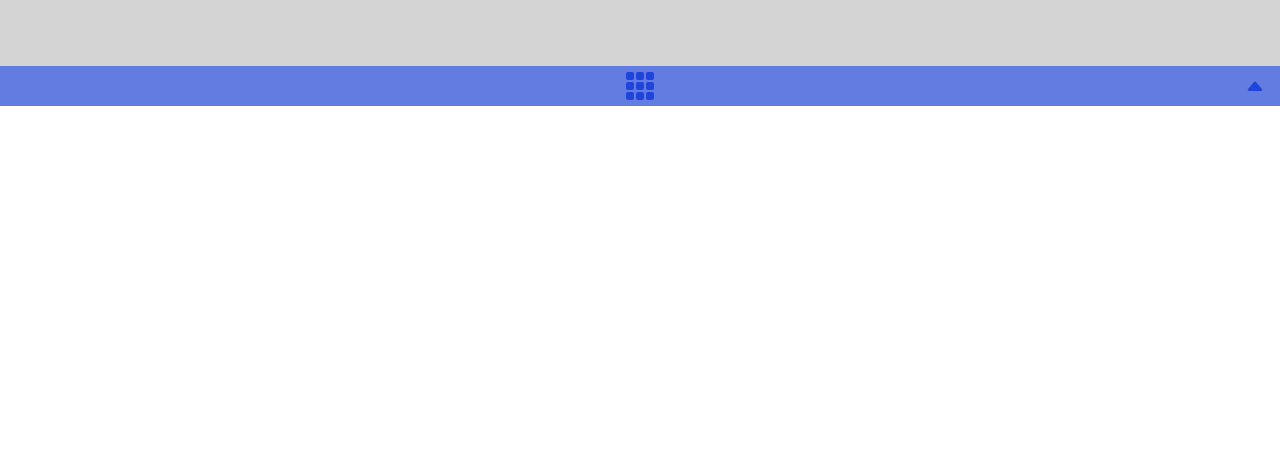
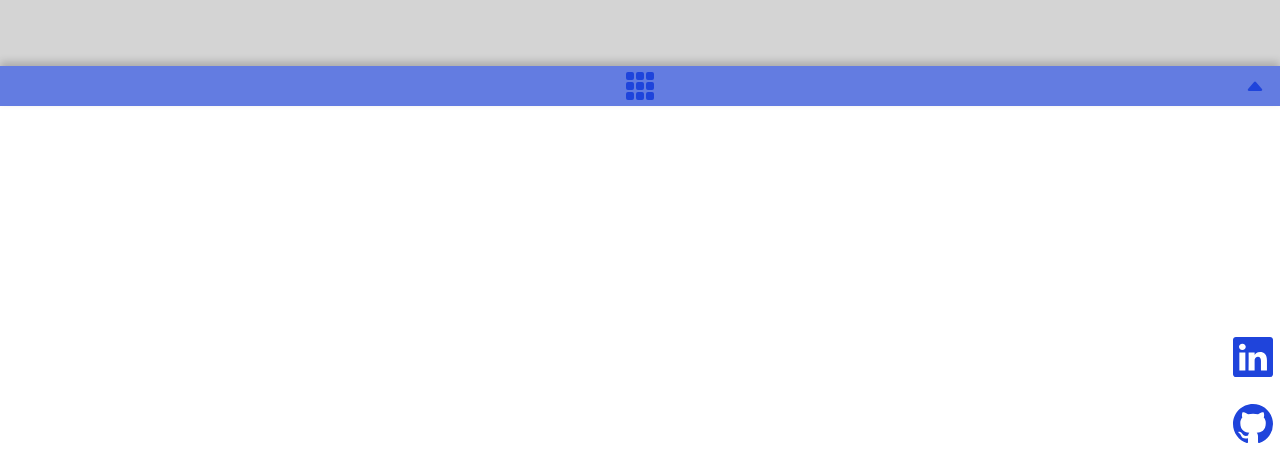
Before and after one commit to Gabrieldrc/me, an Angular app: page / in a window 1280 px wide. Shown: the part 694-1160 px from the top of the page. Before the commit the page ends 800 px from the top, so only its background shows below. Built offline with nearby package versions, Linux system fonts and the light colour scheme.

Commit message:
social menu added

```diff
--- a/src/app/layout/layout.component.html
+++ b/src/app/layout/layout.component.html
@@ -1,4 +1,7 @@
-<app-navbar (switchMenuEvent)="switchMenu($event)"></app-navbar>
+<app-navbar
+  (switchMenuEvent)="switchMenu($event)"
+  (switchSocialMenuEvent)="switchSocialMenu($event)"
+  ></app-navbar>
 <div [class]="menu_style">
   <div class="overlay_content">
     <a href="#">My Beliefs</a>
@@ -8,6 +11,18 @@
     <a href="#">Contact</a>
   </div>
 </div>
+<div [class]="social_menu_style">
+  <a href="">
+    <svg class="bi bi-linkedin clickable social_icon" xmlns="http://www.w3.org/2000/svg" width="16" height="16" fill="currentColor" viewBox="0 0 16 16">
+      <path d="M0 1.146C0 .513.526 0 1.175 0h13.65C15.474 0 16 .513 16 1.146v13.708c0 .633-.526 1.146-1.175 1.146H1.175C.526 16 0 15.487 0 14.854V1.146zm4.943 12.248V6.169H2.542v7.225h2.401zm-1.2-8.212c.837 0 1.358-.554 1.358-1.248-.015-.709-.52-1.248-1.342-1.248-.822 0-1.359.54-1.359 1.248 0 .694.521 1.248 1.327 1.248h.016zm4.908 8.212V9.359c0-.216.016-.432.08-.586.173-.431.568-.878 1.232-.878.869 0 1.216.662 1.216 1.634v3.865h2.401V9.25c0-2.22-1.184-3.252-2.764-3.252-1.274 0-1.845.7-2.165 1.193v.025h-.016a5.54 5.54 0 0 1 .016-.025V6.169h-2.4c.03.678 0 7.225 0 7.225h2.4z"/>
+    </svg>
+  </a>
+  <a href="">
+    <svg class="bi bi-github clickable social_icon" xmlns="http://www.w3.org/2000/svg" width="16" height="16" fill="currentColor" viewBox="0 0 16 16">
+      <path d="M8 0C3.58 0 0 3.58 0 8c0 3.54 2.29 6.53 5.47 7.59.4.07.55-.17.55-.38 0-.19-.01-.82-.01-1.49-2.01.37-2.53-.49-2.69-.94-.09-.23-.48-.94-.82-1.13-.28-.15-.68-.52-.01-.53.63-.01 1.08.58 1.23.82.72 1.21 1.87.87 2.33.66.07-.52.28-.87.51-1.07-1.78-.2-3.64-.89-3.64-3.95 0-.87.31-1.59.82-2.15-.08-.2-.36-1.02.08-2.12 0 0 .67-.21 2.2.82.64-.18 1.32-.27 2-.27.68 0 1.36.09 2 .27 1.53-1.04 2.2-.82 2.2-.82.44 1.1.16 1.92.08 2.12.51.56.82 1.27.82 2.15 0 3.07-1.87 3.75-3.65 3.95.29.25.54.73.54 1.48 0 1.07-.01 1.93-.01 2.2 0 .21.15.46.55.38A8.012 8.012 0 0 0 16 8c0-4.42-3.58-8-8-8z"/>
+    </svg>
+  </a>
+</div>
 <main>
   <router-outlet></router-outlet>
 </main>
--- a/src/app/layout/layout.component.sass
+++ b/src/app/layout/layout.component.sass
@@ -1,9 +1,13 @@
+@use '../styles/buttons'
+@use '../styles/margins'
+@use '../styles/times'
+
 main
   background-color: var(--white)
   width: 100%
   height: 100vh
   overflow-y: auto
-
+//nav menu
 .overlay
   height: 0%
   width: 100%
@@ -13,7 +17,7 @@
   left: 0
   overflow-y: hidden
   background-color: var(--blue-2d)
-  transition: 0.5s
+  transition: times.$transition-container_time
 .overlay_content
   position: relative
   top: 25%
@@ -26,7 +30,7 @@
   font-size: 36px
   color: var(--white)
   display: block
-  transition: 0.3s
+  transition: times.$transition-item_time
 .overlay a:hover, .overlay a:focus
   background-color: var(--yellow)
   color: var(--blue-2d)
@@ -37,3 +41,27 @@
   font-size: 60px
 .open
   height: 100%
+
+//social menu
+.social-menu
+  position: absolute
+  bottom: -50%
+  right: 0
+  display: grid
+  grid-template-rows: auto
+  padding-bottom: 20px
+  gap: 25px
+  z-index: 1
+  margin-right: margins.$social-menu_margin_right / 2
+  margin-bottom: margins.$social-menu_margin_bottom
+  transition: times.$transition-container_time
+  a:hover, a:active
+    .social_icon
+      fill: var(--blue-2d)
+.social_icon
+  width: 40px
+  height: auto
+  margin: auto
+  @include buttons.icon_svg_color
+.show-social
+  bottom: 0
--- a/src/app/layout/layout.component.ts
+++ b/src/app/layout/layout.component.ts
@@ -8,6 +8,7 @@
 export class LayoutComponent implements OnInit {
 
   menu_style = "overlay"
+  social_menu_style = "social-menu"
   constructor() { }
 
   ngOnInit(): void {
@@ -21,6 +22,14 @@
     }
   }
 
+  switchSocialMenu(isOpen: boolean) {
+    if (isOpen) {
+      this.openSocialMenu()
+    } else {
+      this.closeSocialMenu()
+    }
+  }
+
   private closeMenu() {
     console.log("close menu")
     this.menu_style = "overlay"
@@ -28,7 +37,15 @@
 
   private openMenu() {
     console.log("open menu")
-
     this.menu_style = this.menu_style + " open"
   }
+  private closeSocialMenu() {
+    console.log("close social menu")
+    this.social_menu_style = "social-menu"
+  }
+
+  private openSocialMenu() {
+    console.log("open social menu")
+    this.social_menu_style = this.social_menu_style + " show-social"
+  }
 }
--- a/src/app/shared/components/navbar/navbar.component.html
+++ b/src/app/shared/components/navbar/navbar.component.html
@@ -1,17 +1,12 @@
 <svg
-  xmlns="http://www.w3.org/2000/svg"
-  fill="currentColor"
-  class="bi bi-grid-3x3-gap-fill menu_icon"
-  viewBox="0 0 16 16"
+  class="bi bi-grid-3x3-gap-fill menu_icon  clickable"
   (click)="menuButtonClicked()"
-  >
+  xmlns="http://www.w3.org/2000/svg" fill="currentColor" viewBox="0 0 16 16">
   <path d="M1 2a1 1 0 0 1 1-1h2a1 1 0 0 1 1 1v2a1 1 0 0 1-1 1H2a1 1 0 0 1-1-1V2zm5 0a1 1 0 0 1 1-1h2a1 1 0 0 1 1 1v2a1 1 0 0 1-1 1H7a1 1 0 0 1-1-1V2zm5 0a1 1 0 0 1 1-1h2a1 1 0 0 1 1 1v2a1 1 0 0 1-1 1h-2a1 1 0 0 1-1-1V2zM1 7a1 1 0 0 1 1-1h2a1 1 0 0 1 1 1v2a1 1 0 0 1-1 1H2a1 1 0 0 1-1-1V7zm5 0a1 1 0 0 1 1-1h2a1 1 0 0 1 1 1v2a1 1 0 0 1-1 1H7a1 1 0 0 1-1-1V7zm5 0a1 1 0 0 1 1-1h2a1 1 0 0 1 1 1v2a1 1 0 0 1-1 1h-2a1 1 0 0 1-1-1V7zM1 12a1 1 0 0 1 1-1h2a1 1 0 0 1 1 1v2a1 1 0 0 1-1 1H2a1 1 0 0 1-1-1v-2zm5 0a1 1 0 0 1 1-1h2a1 1 0 0 1 1 1v2a1 1 0 0 1-1 1H7a1 1 0 0 1-1-1v-2zm5 0a1 1 0 0 1 1-1h2a1 1 0 0 1 1 1v2a1 1 0 0 1-1 1h-2a1 1 0 0 1-1-1v-2z"/>
 </svg>
 <svg
-  xmlns="http://www.w3.org/2000/svg"
-  fill="currentColor"
-  class="bi bi-caret-up-fill flechas"
-  viewBox="0 0 16 16"
-  >
+  class="bi bi-caret-up-fill arrows  clickable"
+  (click)="socialMenuButtonClicked()"
+  xmlns="http://www.w3.org/2000/svg" fill="currentColor" viewBox="0 0 16 16">
   <path d="m7.247 4.86-4.796 5.481c-.566.647-.106 1.659.753 1.659h9.592a1 1 0 0 0 .753-1.659l-4.796-5.48a1 1 0 0 0-1.506 0z"/>
 </svg>
--- a/src/app/shared/components/navbar/navbar.component.sass
+++ b/src/app/shared/components/navbar/navbar.component.sass
@@ -1,27 +1,27 @@
-@use '../../../../styles'
-%button
-  fill: var(--blue-1l)
-  :active, :hover
-    fill: var(--yellow)
+@use '../../../styles/buttons'
+@use '../../../styles/margins'
+@use '../../../styles/sizes'
+
 :host
   position: fixed
   bottom: 0
   z-index: 99999999999999
   background-color: var(--blue-2l)
   width: 100vw
-  height: 5vh
+  height: sizes.$mobile-nav_height
   display: grid
   grid-template-columns: 1fr 1fr 1fr
+  box-shadow: 0 -4px 8px 0 rgba(0, 0, 0, 0.2)
 .menu_icon
   grid-column: 2/3
   align-self: center
   justify-self: center
   height: 80%
-  @extend %button
-.flechas
+  @include buttons.button_color
+.arrows
   grid-column: 3
   align-self: center
   justify-self: end
-  margin-right: 15px
+  margin-right: margins.$social-menu_margin_right
   height: 50%
-  @extend %button
+  @include buttons.button_color
--- a/src/app/shared/components/navbar/navbar.component.ts
+++ b/src/app/shared/components/navbar/navbar.component.ts
@@ -8,17 +8,23 @@
 export class NavbarComponent implements OnInit {
 
   private isMenuOpened: boolean
+  private isSocialMenuOpened: boolean
   @Output() switchMenuEvent = new EventEmitter<boolean>(false)
+  @Output() switchSocialMenuEvent = new EventEmitter<boolean>(false)
   constructor() {
     this.isMenuOpened = false
+    this.isSocialMenuOpened = false
   }
 
   ngOnInit(): void {
-    this.isMenuOpened = false
   }
 
   menuButtonClicked() {
     this.isMenuOpened = !this.isMenuOpened
     this.switchMenuEvent.emit(this.isMenuOpened)
   }
+  socialMenuButtonClicked() {
+    this.isSocialMenuOpened = !this.isSocialMenuOpened
+    this.switchSocialMenuEvent.emit(this.isSocialMenuOpened)
+  }
 }
--- /dev/null
+++ b/src/app/styles/_buttons.sass
@@ -0,0 +1,6 @@
+@mixin icon_svg_color
+  fill: var(--blue-1l)
+@mixin button_color
+  @include icon_svg_color
+  :hover, :active
+    fill: var(--yellow)
--- /dev/null
+++ b/src/app/styles/_margins.sass
@@ -0,0 +1,4 @@
+@use './sizes'
+
+$social-menu_margin_right: 15px
+$social-menu_margin_bottom: sizes.$mobile-nav_height
--- /dev/null
+++ b/src/app/styles/_sizes.sass
@@ -0,0 +1 @@
+$mobile-nav_height: 5vh
--- /dev/null
+++ b/src/app/styles/_times.sass
@@ -0,0 +1,2 @@
+$transition-container_time: 0.5s
+$transition-item_time: 0.3s
--- a/src/styles.sass
+++ b/src/styles.sass
@@ -6,6 +6,7 @@
 
 html
   font-size: 69.8%
+  overflow-y: hidden
 
 
 :root
```
Also changed, not shown: src/assets/icons/github.svg (added), src/assets/icons/linkedin.svg (added).
